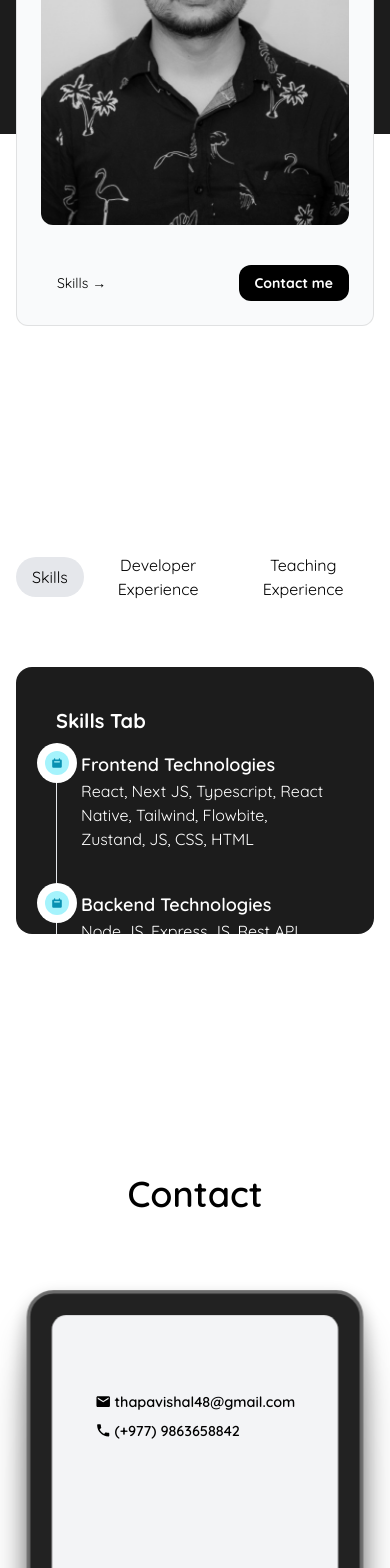
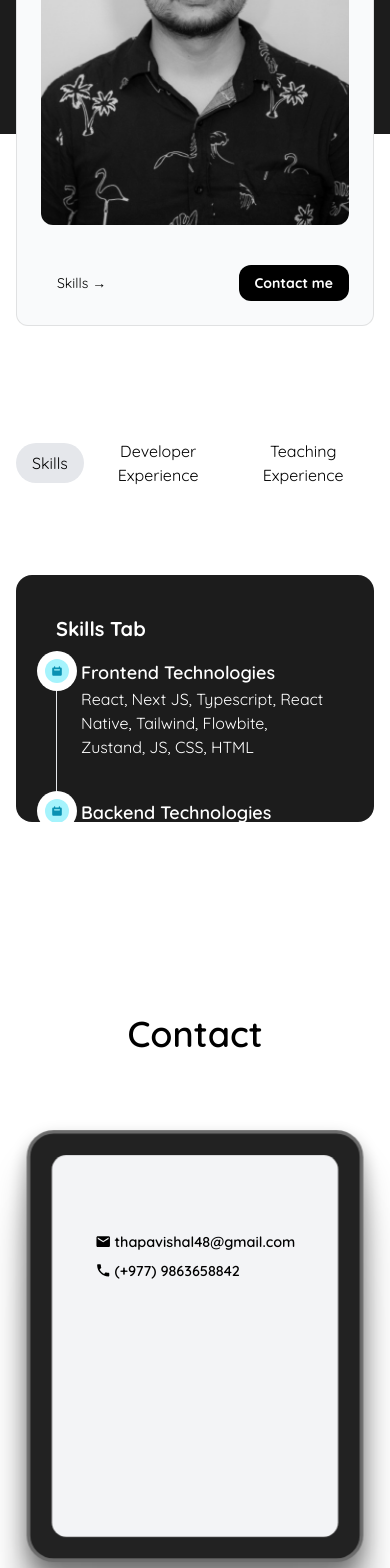
Before and after one commit to vishalthapa07/my-portfolio-v1, a Next.js app: page / in a window 390 px wide. Shown: the part 820-2388 px from the top of the page. Built offline with nearby package versions, Linux system fonts and the light colour scheme.

Commit message:
update css for mobile responsiveness

```diff
--- a/src/app/page.tsx
+++ b/src/app/page.tsx
@@ -16,7 +16,7 @@ export default function Home() {
         </div>
       </div>
 
-      <div id="work" className="px-4 pt-64 lg:pt-32">
+      <div id="work" className="px-4 pt-48 lg:pt-20">
         <TabsDemo />
       </div>
       <div id="contact">
--- a/src/app/style/globals.css
+++ b/src/app/style/globals.css
@@ -22,3 +22,15 @@ body {
 div.ToolbarWrapper-sc-cif21b-6 {
   z-index: -10;
 }
+
+@layer utilities {
+  /* Chrome, Safari and Opera */
+  .no-scrollbar::-webkit-scrollbar {
+    display: none;
+  }
+
+  .no-scrollbar {
+    -ms-overflow-style: none; /* IE and Edge */
+    scrollbar-width: none; /* Firefox */
+  }
+}
--- a/src/components/skills.tsx
+++ b/src/components/skills.tsx
@@ -12,7 +12,7 @@ export function TabsDemo() {
       title: "Skills",
       value: "product",
       content: (
-        <div className="w-full overflow-auto relative h-full rounded-2xl p-10 text-xl md:text-4xl font-bold text-white bg-primary">
+        <div className="w-full overflow-auto no-scrollbar relative h-full rounded-2xl p-10 text-xl md:text-4xl font-bold text-white bg-primary">
           <p>Skills Tab</p>
           <Skills />
         </div>
@@ -22,7 +22,7 @@ export function TabsDemo() {
       title: "Developer Experience",
       value: "developer",
       content: (
-        <div className="w-full overflow-auto relative h-full rounded-2xl p-10 text-xl md:text-4xl font-bold text-white bg-primary">
+        <div className="w-full overflow-auto no-scrollbar relative h-full rounded-2xl p-10 text-xl md:text-4xl font-bold text-white bg-primary">
           <p>Developer Experience tab</p>
           <DeveloperExperience />
         </div>
@@ -32,7 +32,7 @@ export function TabsDemo() {
       title: "Teaching Experience",
       value: "teaching",
       content: (
-        <div className="w-full overflow-auto relative h-full rounded-2xl p-10 text-xl md:text-4xl font-bold text-white bg-primary">
+        <div className="w-full overflow-auto no-scrollbar relative h-full rounded-2xl p-10 text-xl md:text-4xl font-bold text-white bg-primary">
           <p>Teaching Experience tab</p>
           <TeachingExperience />
         </div>
@@ -41,7 +41,7 @@ export function TabsDemo() {
   ];
 
   return (
-    <div className="h-[20rem] md:h-[40rem] [perspective:1000px] relative b flex flex-col max-w-5xl mx-auto w-full  items-start justify-start my-40">
+    <div className="h-[20rem] md:h-[40rem] [perspective:1000px] relative b flex flex-col max-w-5xl mx-auto w-full items-start justify-start my-28 md:my-40">
       <Tabs tabs={tabs} />
     </div>
   );
--- a/src/components/ui/container-scroll-animation.tsx
+++ b/src/components/ui/container-scroll-animation.tsx
@@ -39,11 +39,11 @@ export const ContainerScroll = ({
 
   return (
     <div
-      className="h-[60rem] md:h-[80rem] flex items-center justify-center relative p-2 md:p-20"
+      className="h-[60rem] flex items-center justify-center relative p-2 md:p-20"
       ref={containerRef}
     >
       <div
-        className="py-10 md:py-40 w-full relative"
+        className="w-full relative"
         style={{
           perspective: "1000px",
         }}
--- a/src/components/ui/tabs.tsx
+++ b/src/components/ui/tabs.tsx
@@ -40,7 +40,7 @@ export const Tabs = ({
     <>
       <div
         className={cn(
-          "flex flex-row items-center justify-start [perspective:1000px] relative overflow-auto sm:overflow-visible no-visible-scrollbar max-w-full w-full",
+          "flex flex-row items-center justify-start [perspective:1000px] relative overflow-auto sm:overflow-visible no-visible-scrollbar max-w-full w-full mb-6 md:mb-0",
           containerClassName
         )}
       >
```
